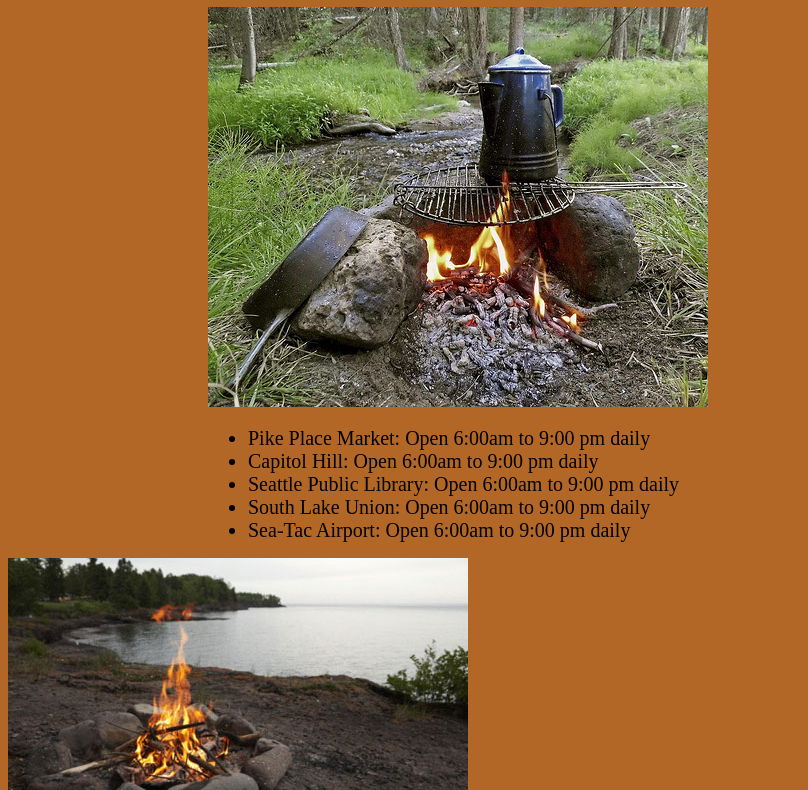
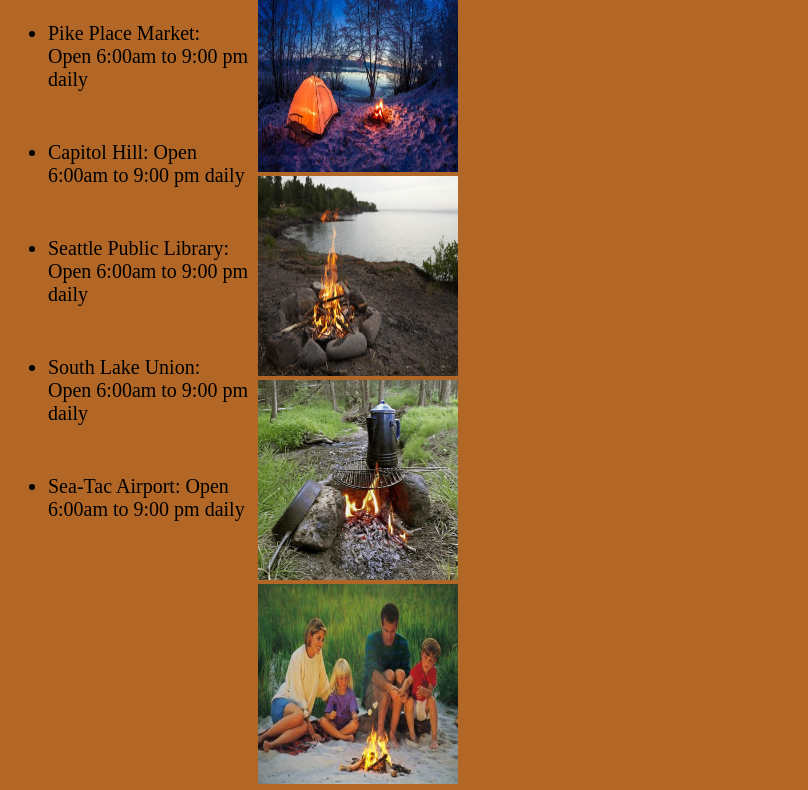
Before and after one commit to dylanjsa90/campfire_coffee, a plain HTML site: page index.html in a window 1280 px wide. Shown: the part 73-863 px from the top of the page, without its empty margins (0-808 px from the left). Drawn offline with Linux system fonts and the light colour scheme; a web font is replaced by a local one.

Commit message:
style update

```diff
--- a/index.html
+++ b/index.html
@@ -1,15 +1,14 @@
 <!DOCTYPE html>
 <html>
   <head>
-    <title>Campfire Coffee</title>
+    <title>Welcome to Campfire Coffee</title>
     <link href="style.css" rel="stylesheet" type="text/css">
     <link href='https://fonts.googleapis.com/css?family=Amethysta' rel='stylesheet' type='text/css'>
   </head>
 
   <body id="index">
-    <div>
       <h1>Campfire Coffee</h1>
-      <img src='assets/campfire-coffee.jpg' />
+    <div id="locationList">
       <ul>
         <li>Pike Place Market: Open 6:00am to 9:00 pm daily</li>
         <li>Capitol Hill: Open 6:00am to 9:00 pm daily</li>
@@ -17,10 +16,13 @@
         <li>South Lake Union: Open 6:00am to 9:00 pm daily</li>
         <li>Sea-Tac Airport: Open 6:00am to 9:00 pm daily</li>
       </ul>
+      <img src='assets/campsite-tent-night.jpg' />
+      <img src='assets/campfire.jpg' />
+      <img src='assets/campfire-coffee.jpg' />
+      <img src='assets/campfire-family.jpg' />
     </div>
-    <img src='assets/campfire.jpg' />
-    <img src='assets/campsite-tent-night.jpg' />
-    <img src='assets/campfire-family.jpg' />
+    <div id="mid">Text Here
+    </div>
   </body>
 
 
--- a/style.css
+++ b/style.css
@@ -1,11 +1,28 @@
  body {
   background-color: #B26726;
+  font-family: 'Amethysta', serif;
+}
+
+#locationList {
+  width: 220px;
+}
+
+#mid {
+  display: inline;
 }
 
 li {
-  margin: 0px auto;
   font-size: 20px;
   font-family: 'Amethysta', serif;
+  width: 200px;
+  padding-bottom: 50px;
+
+
+}
+ul {
+
+  margin: 50px auto;
+  position: absolute;
 }
 
 h1 {
@@ -13,16 +30,12 @@ h1 {
   color: #8AFF00;
   font-weight: bold;
   font-family: 'Amethysta', serif;
-}
-
-div {
-  margin-left: 200px;
-  margin-right: 200px;
+  margin: 0px auto;
 }
 
 th {
   background-color: #FF5D3A;
-  color: black;
+  color:    black;
 }
 
 tr td {
@@ -52,8 +65,20 @@ fieldset {
 
 legend {
   font-weight: bolder;
+  font-size: 20px;
 }
 
 table {
   margin: 0px auto;
 }
+
+label {
+  font-size: 16px;
+}
+img {
+  width: 200px;
+  height: 200px;
+  position: relative;
+  margin-left: 250px;
+
+}
```
